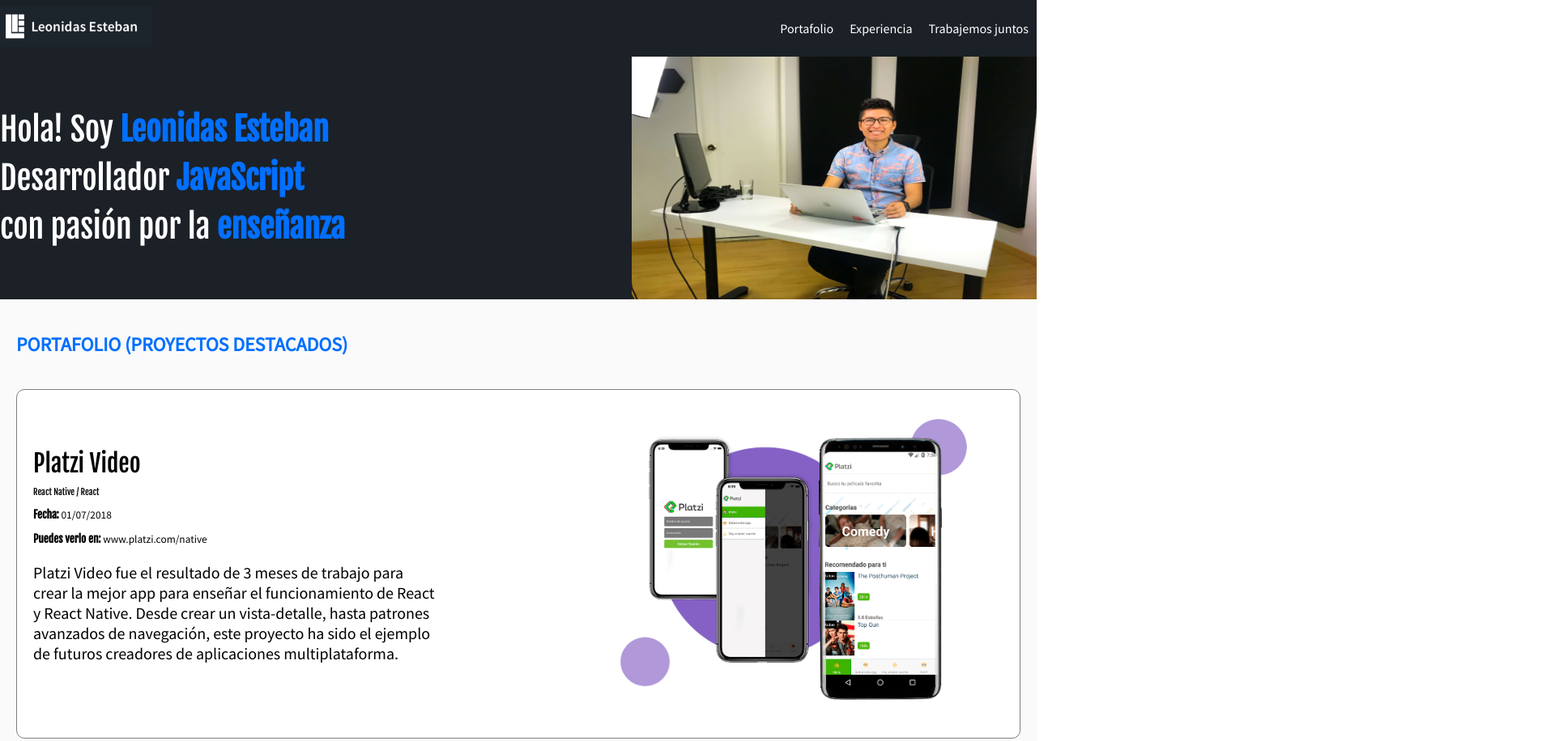
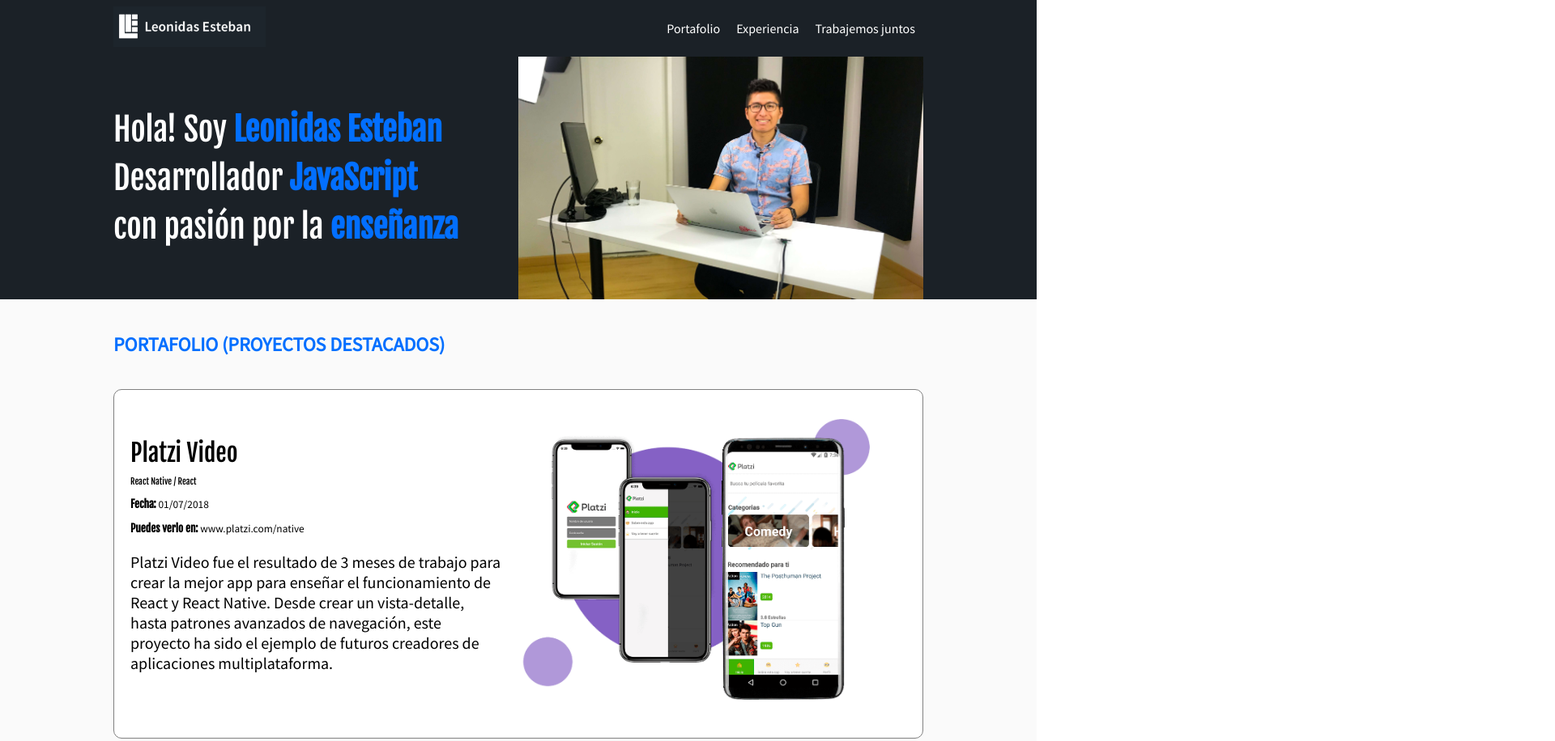
Before and after one commit to hugogs/DesarrolloWeb2018, a plain HTML site: page index.html in a window 1280 px wide. Shown: the top 916 px of the page at 81% size, 1920 px wide, since content can reach past the window. Drawn offline with Linux system fonts and the light colour scheme.

Commit message:
Aplico DIV y corrigiendo detalles

```diff
--- a/css/estilos.css
+++ b/css/estilos.css
@@ -113,14 +113,19 @@ h2 {
 }
 .hero {
   height: 300px;
-  background-image: url('../img/hero.jpg');
+  /* background-image: url('../img/hero.jpg'); */
   background-color: #1b2127;
-  background-size: 500px 300px;
-  background-repeat: no-repeat;
-  background-position-x: right;
+  /* background-size: 500px 300px; */
+  /* background-repeat: no-repeat; */
+  /* background-position-x: right; */
   display: flex;
   align-items: center;
+  justify-content: space-between;
 }
+.hero img {
+  object-fit: cover;
+}
+
 .header {
   background-color: #1b2127;
   color: white;
@@ -197,6 +202,7 @@ figure {
 }
 .event-list {
   display: flex;
+  flex-wrap: wrap;
 }
 .event-list-title {
   margin-left: 10px;
@@ -309,3 +315,14 @@ figure {
 .footer a {
   color: : white;
 }
+.container{
+  /* border: 1px solid red; */
+  width: 1000px;
+  margin: 0 auto;
+  /* para que herede los elementos del padre */
+  display: inherit;
+  justify-content: inherit;
+  align-items: inherit;
+  height: inherit;
+  flex-wrap: inherit;
+}
--- a/index.html
+++ b/index.html
@@ -9,13 +9,14 @@
   </head>
   <body>
     <header class="header">
+      <div class="container">
         <figure class="logo">
           <img src="img/logo.png" height="50" alt="Logo de Http://leonidasesteban.com">
         </figure>
         <nav class="menu">
           <ol>
             <li>
-            <a class="link" href="./portafolio/index.html">Portafolio</a>
+              <a class="link" href="#portafolio">Portafolio</a>
             </li>
             <li>
               <a class="link" href="#eventos">Experiencia</a>
@@ -25,14 +26,18 @@
             </li>
           </ol>
         </nav>
+      </div>
     </header>
     <section class="hero">
+      <div class="container">
         <h1>
           Hola! Soy <strong>Leonidas Esteban</strong> <br> Desarrollador <strong>JavaScript</strong> <br> con pasión por la <strong>enseñanza</strong>
         </h1>
-      <!-- <img src="img/hero.jpg" width="500" height="300" alt="imgen pricipal del sitio"> -->
+        <img class="hero-img" src="img/hero.jpg" width="500" height="300" alt="imgen pricipal del sitio">
+      </div>
     </section>
     <section id="portafolio" class="portfolio">
+      <div class="container">
         <h2>Portafolio (Proyectos Destacados)</h2>
         <article class="project">
           <div class="project-details">
@@ -58,9 +63,13 @@
             <img class="project-image" src="img/platzi-video-react-native.png" alt="proyecto del curso de React Native" width="500">
           </figure>
         </article>
+      </div>
     </section>
+    <div class="container">
       <h2 class="event-list-title">Más sobre mi experiencia</h2>
+    </div>
     <section id="eventos" class="event-list">
+      <div class="container">
         <article class="event">
           <figure class="event-imageContainer">
             <img class="event-image" src="img/platzi-conf.jpg" width="500" alt=""/>
@@ -101,8 +110,10 @@
             <a class="event-url" href="https://www.youtube.com/watch?v=BIS7cWGgJg0" target="_blank">Ver Plática</a>
           </div>
         </article>
+      </div>
     </section>
     <section id="contacto" class="contact">
+      <div class="container">
         <form action="/suscripcion/" class="form-email">
           <h3>¿Creamos algo juntos?</h3>
           <input type="text" placeholder="Déjame tu email" id="email">
@@ -114,8 +125,10 @@
           <a href="https://github.com/leonidasesteban" class="social-link github"></a>
           <a href="https://instagram.com/leonidasesteban" class="social-link instagram"></a>
         </div>
+      </div>
     </section>
     <footer class="footer">
+      <div class="container">
         <div>
           <p>Curso de desarrollo web online 2018 <img src="/img/platzi.png" alt="platzi" width="80" ></p>
         </div>
@@ -124,6 +137,7 @@
             Designed with <\3 by <a href="https:twitter.com/thespianartist">@thespianartist
           </p>
         </div>
+      </div>
     </footer>
   </body>
 </html>
```
Lines whose indentation alone changed are shown as unchanged.
